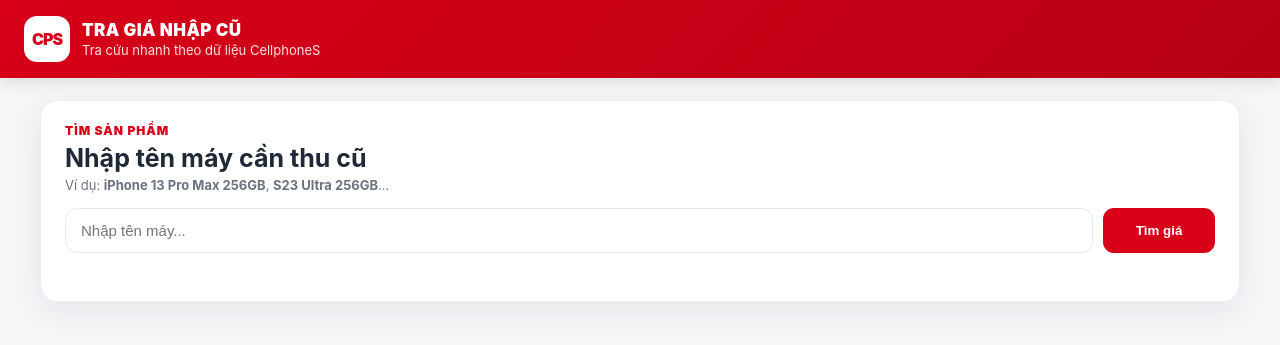
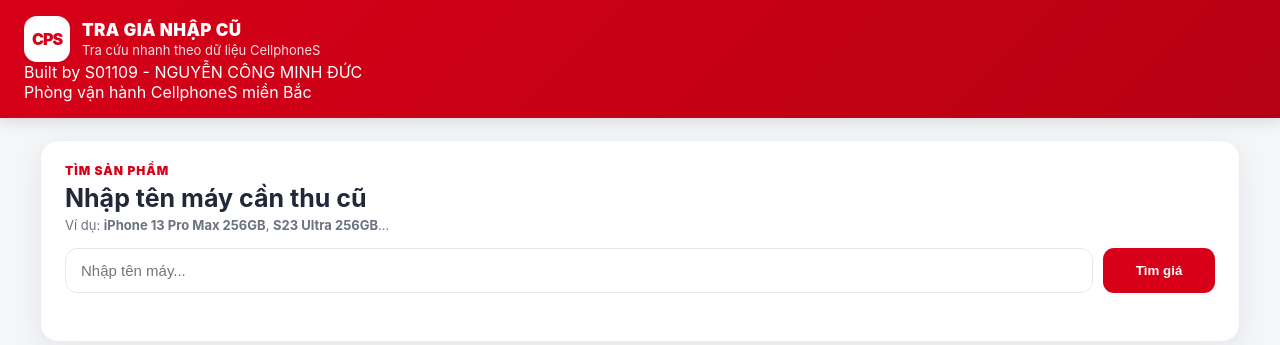
Before and after one commit to ducnccellphones-lgtm/tra-gia-nhap-cu, a Flask app: page / in a window 1280 px wide. Shown: the top 345 px of the page. Run offline with Flask 3, Linux system fonts and the light colour scheme.

Commit message:
Add creator credit to top-right header

```diff
--- a/templates/index.html
+++ b/templates/index.html
@@ -8,11 +8,17 @@
 </head>
 <body>
   <header class="topbar">
-    <div class="brand">
-      <div class="logo">CPS</div>
-      <div>
-        <div class="brand-title">TRA GIÁ NHẬP CŨ</div>
-        <div class="brand-sub">Tra cứu nhanh theo dữ liệu CellphoneS</div>
+    <div class="topbar-inner">
+      <div class="brand">
+        <div class="logo">CPS</div>
+        <div>
+          <div class="brand-title">TRA GIÁ NHẬP CŨ</div>
+          <div class="brand-sub">Tra cứu nhanh theo dữ liệu CellphoneS</div>
+        </div>
+      </div>
+      <div class="creator-credit">
+        <div class="creator-name">Built by S01109 - NGUYỄN CÔNG MINH ĐỨC</div>
+        <div class="creator-team">Phòng vận hành CellphoneS miền Bắc</div>
       </div>
     </div>
   </header>
```
